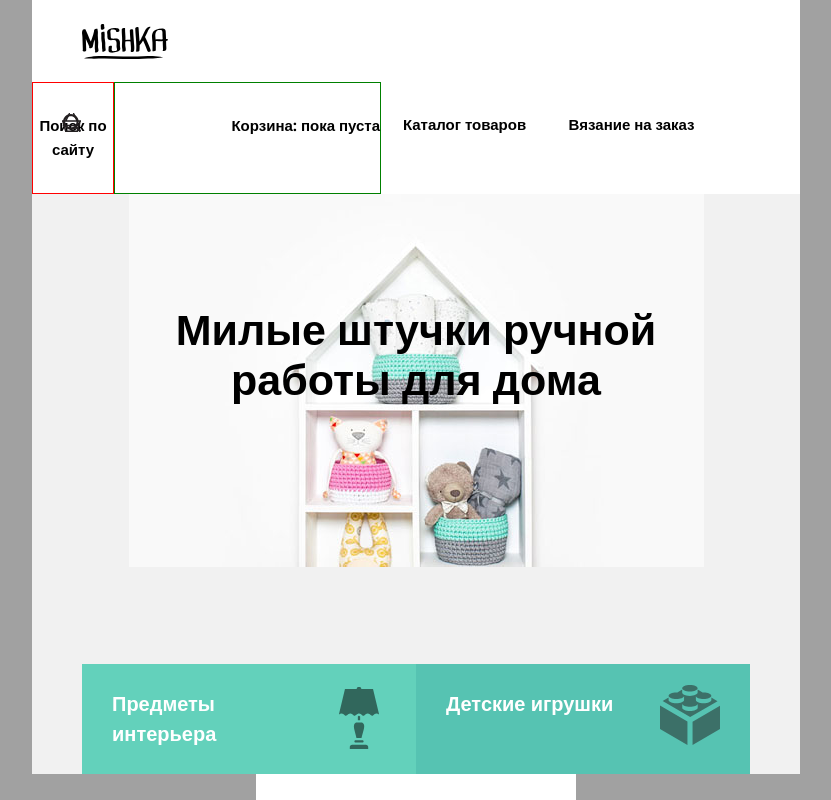
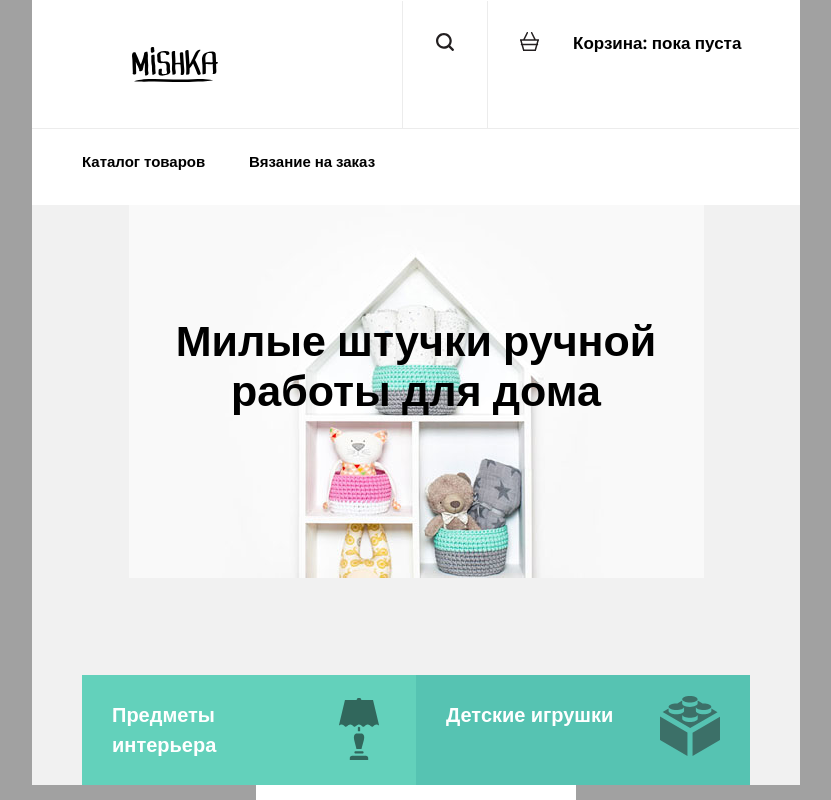
Before and after one commit to KrasavinSerg/358109-mishka, a website: page source/index.html in a window 1280 px wide. Shown: the top 800 px of the page, without its empty margins (224-1055 px from the left). Drawn offline with nearby package versions, Linux system fonts and the light colour scheme; files that its build step writes are made by us from their sources.

Commit message:
сетка навигации

```diff
--- a/source/index.html
+++ b/source/index.html
@@ -9,21 +9,23 @@
 </head>
 <body>
   <header class="page-header">
-    <img class="page-header__logo-image" src="img/logo-mobile.svg" width="86" height="35" alt="логотип мишка">
     <button class="main-nav__toggle" type="button">Открыть меню</button>
     <nav class="main-nav">
       <ul class="main-nav__list">
+        <li class="main-nav__item  main-nav__item--logo">
+          <img class="page-header__logo-image" src="img/logo-mobile.svg" width="86" height="35" alt="логотип мишка">
+        </li>
         <li class="main-nav__item  main-nav__item--catalog">
-          <a href="#">Каталог товаров</a>
+          <a class="main-nav__item-link" href="#">Каталог товаров</a>
         </li>
         <li class="main-nav__item  main-nav__item--order">
-          <a href="#">Вязание на заказ</a>
+          <a class="main-nav__item-link" href="#">Вязание на заказ</a>
         </li>
         <li class="main-nav__item  main-nav__item--search">
-          <a href="#">Поиск по сайту</a>
+          <a class="main-nav__item-link" href="#">Поиск</a>
         </li>
         <li class="main-nav__item  main-nav__item--cart">
-          <a href="#">Корзина: пока пуста</a>
+          <a class="main-nav__item-link" href="#">Корзина: пока пуста</a>
         </li>
       </ul>
     </nav>
@@ -115,35 +117,27 @@
         </dl>
       <section class="page-main__map">
         <h2 class="visually-hidden">Карта</h2>
-        <img class="map" src="img/map-mobile@1x.jpg" width="322" height="457" alt="карта">
+        <img class="map" src="img/map-mobile@1x.jpg" alt="карта">
       </section>
 
-      <a class="contacts__button  button" href="#">Напишите нам</a>
+      <a class="button contacts__button" href="#">Напишите нам</a>
 
     </section>
-
-<!--     <section class="page-main__map">
-      <h2 class="visually-hidden">Карта</h2>
-      <img class="map" src="img/map-mobile@1x.jpg" width="322" height="457" alt="карта">
-    </section> -->
-
-    <!-- <a class="button button--contacts" href="#">Напишите нам</a> -->
 
   </main>
 
   <footer class="page-footer">
-
     <section class="page-footer__social">
       <h2 class="visually-hidden">Мы в соц сетях</h2>
       <ul class="page-footer__social-list">
-        <li class="page-footer__social-item page-footer__social-item--insta">
-          <a class="page-footer__social-link" href="https://www.instagram.com/htmlacademy">Инстаграм</a>
+        <li class="page-footer__social-item">
+          <a class="page-footer__social-link  page-footer__social-link--insta" href="https://www.instagram.com/htmlacademy">Инстаграм</a>
         </li>
-        <li class="page-footer__social-item page-footer__social--fb">
-          <a class="page-footer__social-link" href="https://www.facebook.com/htmlacademy">Файсбук</a>
+        <li class="page-footer__social-item">
+          <a class="page-footer__social-link  page-footer__social-link--fb" href="https://www.facebook.com/htmlacademy">Файсбук</a>
         </li>
-        <li class="page-footer__social-item page-footer__social--twitter">
-          <a class="page-footer__social-link" href="https://www.twitter.com/htmlacademy">Твиттер</a>
+        <li class="page-footer__social-item">
+          <a class="page-footer__social-link  page-footer__social-link--tw" href="https://www.twitter.com/htmlacademy">Твиттер</a>
         </li>
       </ul>
     </section>
@@ -153,7 +147,6 @@
       <b class="page-footer__copyright-text">Разработано:</b>
       <a class="page-footer__copyright-link" href="https://htmlacademy.ru/intensive/adaptive">Разработано</a>
     </section>
-
   </footer>
 
   <article class="modal">
@@ -174,7 +167,7 @@
           <label for="l">l</label>
         </li>
       </ul>
-      <a class="button  button--modal" href="#">Добавить</a>
+      <a class="button  modal__button" href="#">Добавить</a>
     </form>
   </article>
 </body>
--- a/source/sass/blocks/main-nav.scss
+++ b/source/sass/blocks/main-nav.scss
@@ -16,38 +16,51 @@
   padding-bottom: 32px;
   border-bottom: 2px solid #ececec;
 
-  a {
+  &--logo {
+    padding-top: 23px;
+    padding-bottom: 23px;
+  }
+
+  &--search {
+    position: relative;
+
+    &::before {
+      position: absolute;
+      content: "";
+      width: 19px;
+      height: 19px;
+      top: 31px;
+      left: 32px;
+      background: url("../../img/icon-search.svg") no-repeat center;
+    }
+  }
+
+  &--cart {
+    position: relative;
+
+    &::before {
+      position: absolute;
+      content: "";
+      width: 19px;
+      height: 19px;
+      top: 31px;
+      left: 32px;
+      background: url("../../img/icon-cart.svg") no-repeat center;
+    }
+  }
+}
+
+.main-nav__item-link {
   text-decoration: none;
   font-size: 17px;
   line-height: 24px;
   color: #000000;
   font-weight: 700;
 }
-}
-
-.main-nav__item:first-child {
-  border-top: 2px solid #ececec;
-}
-
-.main-nav__item--search:before {
-  position: absolute;
-  content: "";
-  width: 19px;
-  height: 19px;
-  left: 30px;
-  background: url(../../img/icon-search.svg) no-repeat center;
-}
-
-.main-nav__item--cart:before {
-  position: absolute;
-  content: "";
-  width: 19px;
-  height: 19px;
-  left: 30px;
-  background: url(../../img/icon-cart.svg) no-repeat center;
-}
 
 .main-nav__toggle {
+  display: none;
+
   position: absolute;
   top: 30px;
   right: 30px;
@@ -55,7 +68,7 @@
   height: 21px;
   border: none;
   font-size: 0;
-  background: url(../../img/icon-menu-close.svg) no-repeat;
+  background: url("../../img/icon-menu-close.svg") no-repeat;
 }
 
 @media (min-width: 768px) {
@@ -63,41 +76,67 @@
     width: 768px;
   }
 
+  .main-nav__toggle {
+    display: none;
+  }
+
   .main-nav__list {
     display: flex;
     flex-wrap: wrap;
-    // align-items: center;
+    /*align-items: center;*/
+  }
+
+  .main-nav__item-link {
+    line-height: 24px;
   }
 
   .main-nav__item {
     width: 167px;
     border: none;
+
+    &--logo {
+      width: 320px;
+      text-align: left;
+      padding-left: 50px;
+      border-bottom: 1px solid #ececec;
+    }
+
+    &--catalog {
+      order: 1;
+      text-align: left;
+      margin-left: 50px;
+      padding-top: 20px;
+
       a {
         font-size: 15px;
-      line-height: 24px;
       }
     }
 
-  .main-nav__item:first-child {
-    border-top: none;
+    &--order {
+      order: 1;
+      text-align: left;
+      padding-top: 20px;
+
+      a {
+        font-size: 15px;
+      }
     }
 
-  .main-nav__item--catalog {
-    order: 1;
+    &--search {
+      width: 84px;
+      border: 1px solid #ececec;
+      border-top: none;
+
+      a {
+        font-size: 0;
+      }
     }
 
-  .main-nav__item--order {
-    order: 1;
-  }
-
-  .main-nav__item--search {
-    width: 80px;
-    border: 1px solid red;
-  }
-
-  .main-nav__item--cart {
-    width: 265px;
-    border: 1px solid green;
-    text-align: right;
+    &--cart {
+      width: 226px;
+      padding-left: 85px;
+      text-align: left;
+      border-bottom: 1px solid #ececec;
     }
   }
+}
```
Lines whose indentation alone changed are shown as unchanged.
